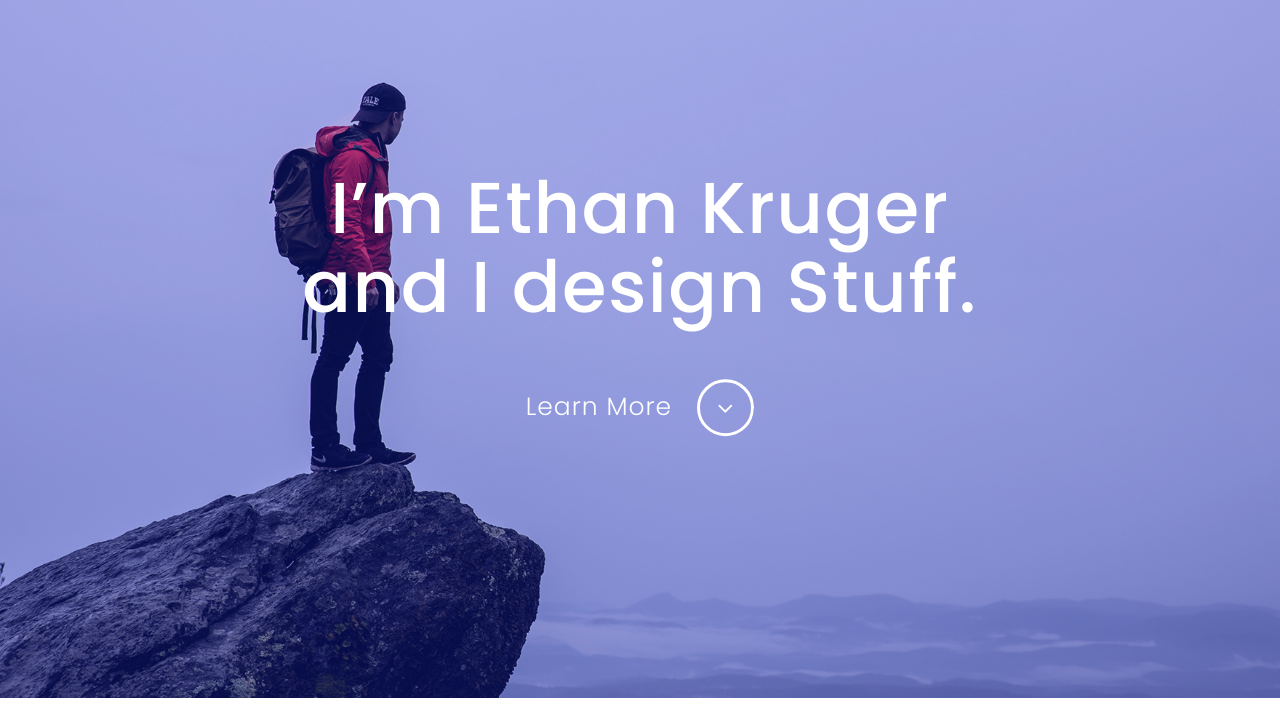
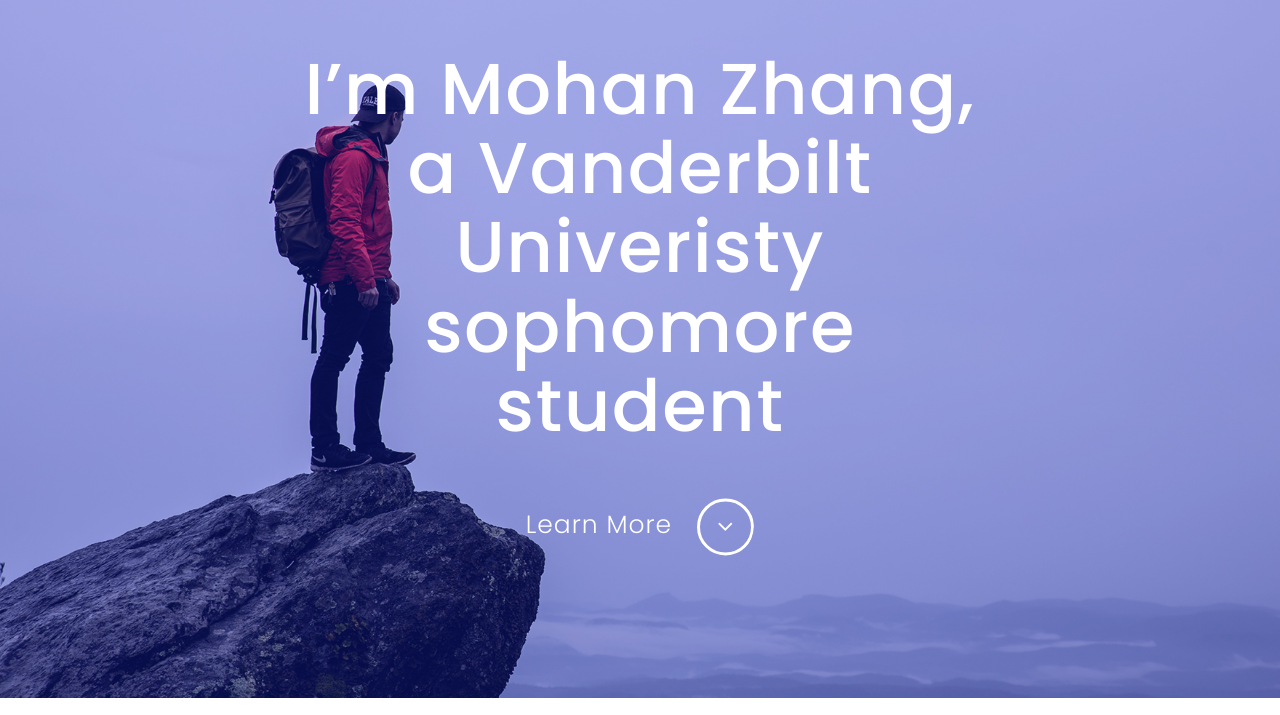
Before and after one commit to MohanZ0618/MohanZ0618.github.io, a plain HTML site: page index.html in a window 1280 px wide. Shown: the part 102-817 px from the top of the page. Drawn offline with Linux system fonts and the light colour scheme.

Commit message:
Update index.html

```diff
--- a/index.html
+++ b/index.html
@@ -68,7 +68,7 @@
                         <!-- ANIMATION CONTAINER -->
                         <div class="animation-container animation-fade-right" data-animation-delay="0">
 
-                            <h1>I’m Ethan Kruger and I design Stuff.</h1>
+                            <h1>I’m Mohan Zhang, a Vanderbilt Univeristy sophomore student</h1>
 
                         </div>
                         <!-- /ANIMATION CONTAINER -->
```
